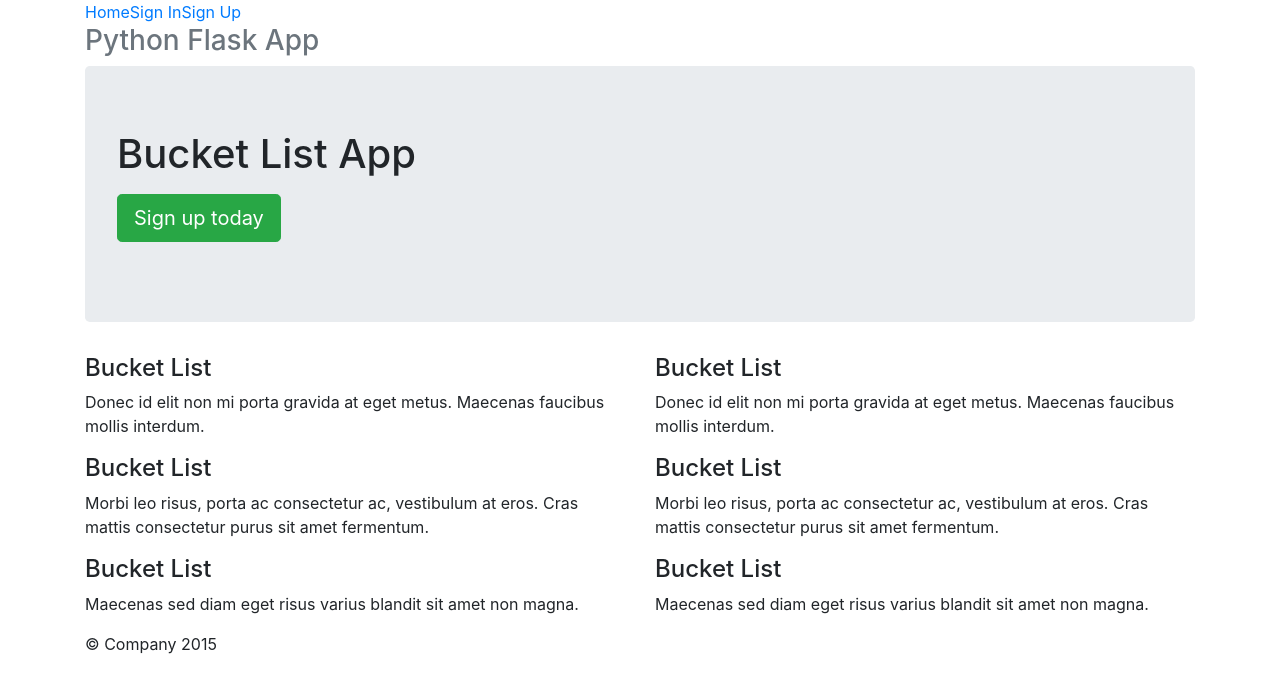
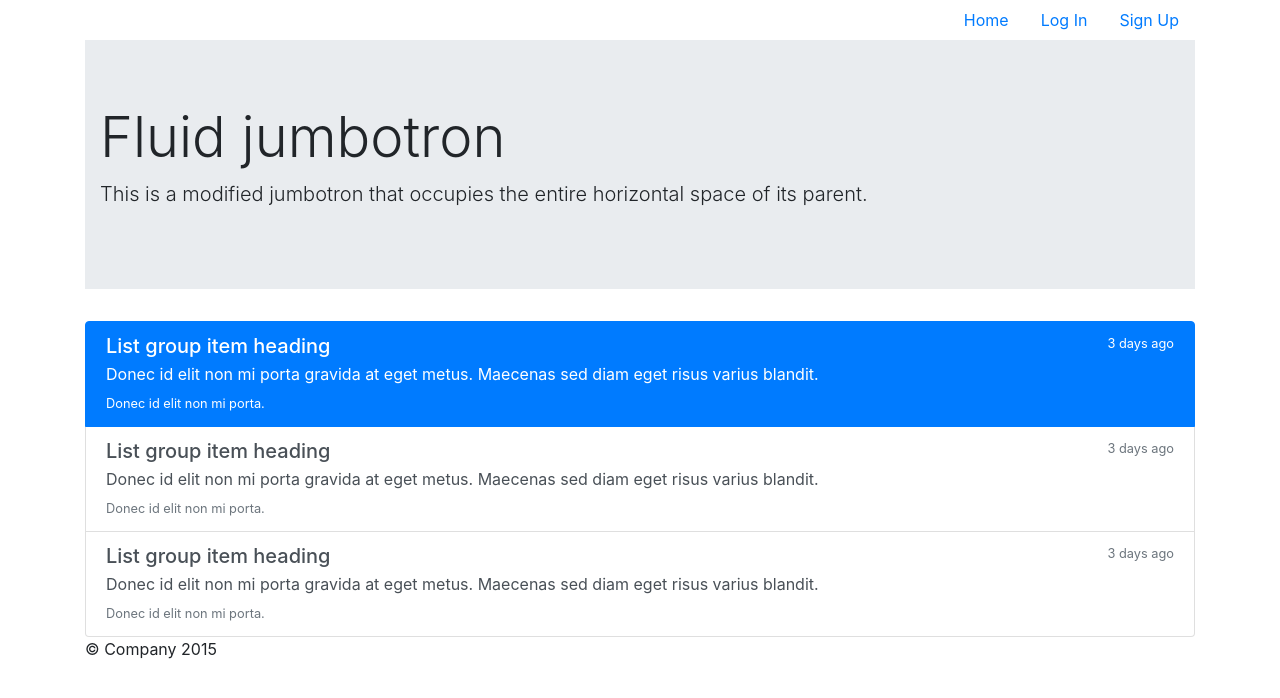
Before and after one commit to prawee/flask_mysql, a Flask app: page / in a window 1280 px wide. Shown: the top 698 px of the page. Run offline with Flask 2, Linux system fonts and the light colour scheme; some libraries are stand-ins or nearby versions.

Commit message:
update home page and singup

```diff
--- a/app.py
+++ b/app.py
@@ -1,5 +1,5 @@
 # import library
-from flask import Flask, render_template
+from flask import Flask, render_template, request
 
 # create instance
 app = Flask(__name__)
@@ -10,6 +10,17 @@ def main():
   # return "Welcome!"
   return render_template('index.html')
 
+@app.route("/signup")
+def singup():
+  return render_template('signup.html')
+
+@app.route("/saveSignup", methods=['POST'])
+def saveSignup():
+  _name = request.form['name']
+  _username = request.form['username']
+  _password = request.form['password']
+  print(_name, _username, _password)
+
 # run
 if __name__ == "__main__":
   app.run()
--- a/templates/index.html
+++ b/templates/index.html
@@ -1,57 +1,65 @@
 <!DOCTYPE html>
 <html lang="en">
   <head>
-    <meta charset="UTF-8">
-    <title>Python Flask List App</title>
+    <title>Python Flask Bucket List App</title>
+
+
     <link rel="stylesheet" href="https://maxcdn.bootstrapcdn.com/bootstrap/4.0.0/css/bootstrap.min.css" integrity="sha384-Gn5384xqQ1aoWXA+058RXPxPg6fy4IWvTNh0E263XmFcJlSAwiGgFAW/dAiS6JXm" crossorigin="anonymous">
-    <link rel="canonical" href="https://getbootstrap.com/docs/4.3/examples/jumbotron/">
+
+
   </head>
+
   <body>
+
     <div class="container">
       <div class="header">
-            <nav>
-                <ul class="nav nav-pills pull-right">
-                    <li role="presentation" class="active"><a href="#">Home</a>
+            <ul class="nav justify-content-end">
+              <li class="nav-item">
+                <a class="nav-link active" href="/">Home</a>
               </li>
-                    <li role="presentation"><a href="#">Sign In</a>
+              <li class="nav-item">
+                <a class="nav-link" href="/login">Log In</a>
               </li>
-                    <li role="presentation"><a href="showSignUp">Sign Up</a>
+              <li class="nav-item">
+                <a class="nav-link" href="/signup">Sign Up</a>
               </li>
             </ul>
-            </nav>
-            <h3 class="text-muted">Python Flask App</h3>
         </div>
 
-        <div class="jumbotron">
-            <h1>Bucket List App</h1>
-            <p class="lead"></p>
-            <p><a class="btn btn-lg btn-success" href="showSignUp" role="button">Sign up today</a>
-            </p>
+      <div class="jumbotron jumbotron-fluid">
+        <div class="container">
+          <h1 class="display-4">Fluid jumbotron</h1>
+          <p class="lead">This is a modified jumbotron that occupies the entire horizontal space of its parent.</p>
+        </div>
       </div>
 
-        <div class="row marketing">
-            <div class="col-lg-6">
-                <h4>Bucket List</h4>
-                <p>Donec id elit non mi porta gravida at eget metus. Maecenas faucibus mollis interdum.</p>
-
-                <h4>Bucket List</h4>
-                <p>Morbi leo risus, porta ac consectetur ac, vestibulum at eros. Cras mattis consectetur purus sit amet fermentum.</p>
-
-                <h4>Bucket List</h4>
-                <p>Maecenas sed diam eget risus varius blandit sit amet non magna.</p>
+      <div class="list-group">
+        <a href="#" class="list-group-item list-group-item-action active">
+          <div class="d-flex w-100 justify-content-between">
+            <h5 class="mb-1">List group item heading</h5>
+            <small>3 days ago</small>
+          </div>
+          <p class="mb-1">Donec id elit non mi porta gravida at eget metus. Maecenas sed diam eget risus varius blandit.</p>
+          <small>Donec id elit non mi porta.</small>
+        </a>
+        <a href="#" class="list-group-item list-group-item-action">
+          <div class="d-flex w-100 justify-content-between">
+            <h5 class="mb-1">List group item heading</h5>
+            <small class="text-muted">3 days ago</small>
+          </div>
+          <p class="mb-1">Donec id elit non mi porta gravida at eget metus. Maecenas sed diam eget risus varius blandit.</p>
+          <small class="text-muted">Donec id elit non mi porta.</small>
+        </a>
+        <a href="#" class="list-group-item list-group-item-action">
+          <div class="d-flex w-100 justify-content-between">
+            <h5 class="mb-1">List group item heading</h5>
+            <small class="text-muted">3 days ago</small>
+          </div>
+          <p class="mb-1">Donec id elit non mi porta gravida at eget metus. Maecenas sed diam eget risus varius blandit.</p>
+          <small class="text-muted">Donec id elit non mi porta.</small>
+        </a>
       </div>
 
-            <div class="col-lg-6">
-                <h4>Bucket List</h4>
-                <p>Donec id elit non mi porta gravida at eget metus. Maecenas faucibus mollis interdum.</p>
-
-                <h4>Bucket List</h4>
-                <p>Morbi leo risus, porta ac consectetur ac, vestibulum at eros. Cras mattis consectetur purus sit amet fermentum.</p>
-
-                <h4>Bucket List</h4>
-                <p>Maecenas sed diam eget risus varius blandit sit amet non magna.</p>
-            </div>
-        </div>
 
       <footer class="footer">
         <p>&copy; Company 2015</p>
```
Also changed, not shown: templates/signup.html (added, +67 -0 lines). Lines whose indentation alone changed are shown as unchanged.
